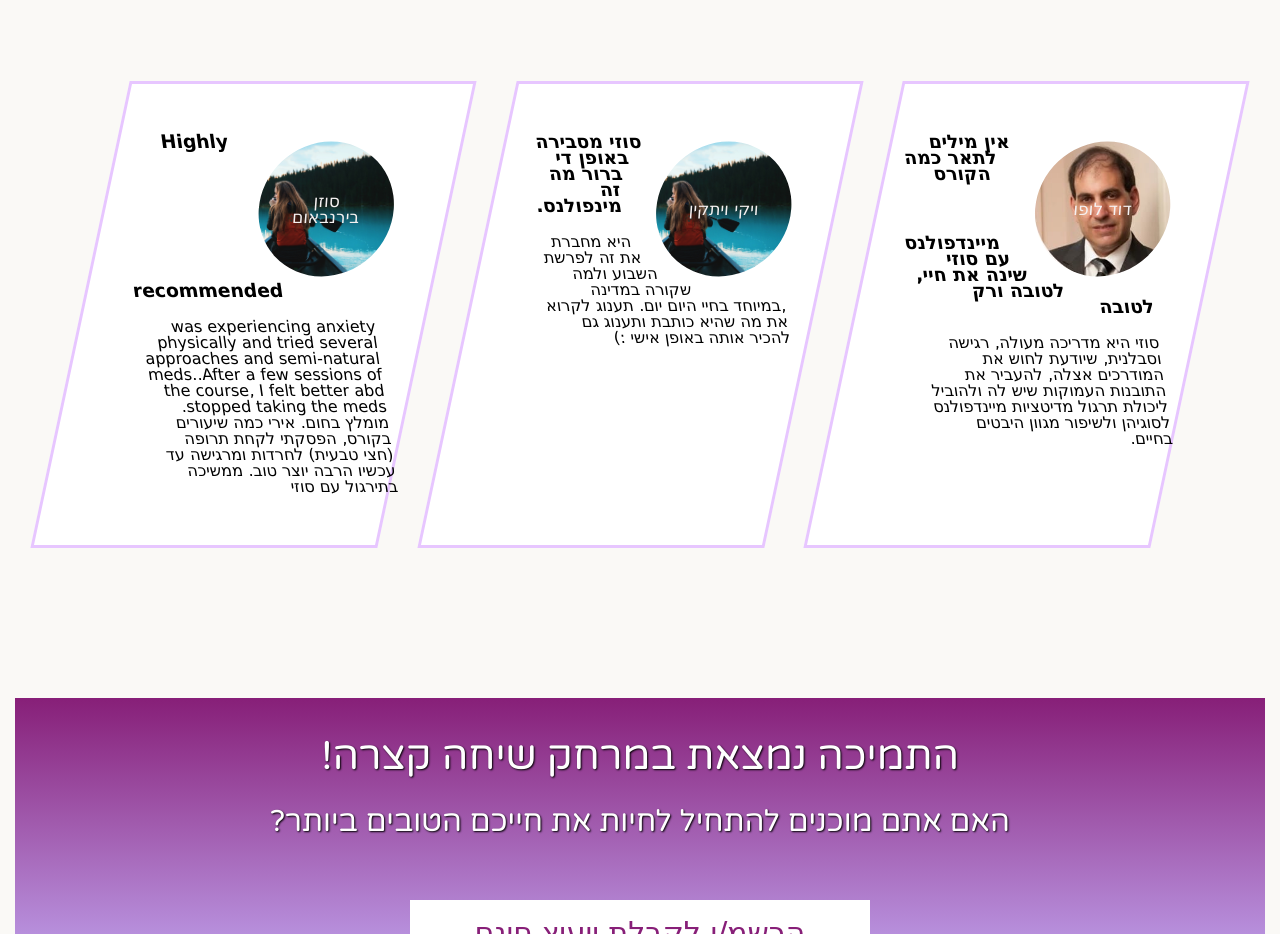
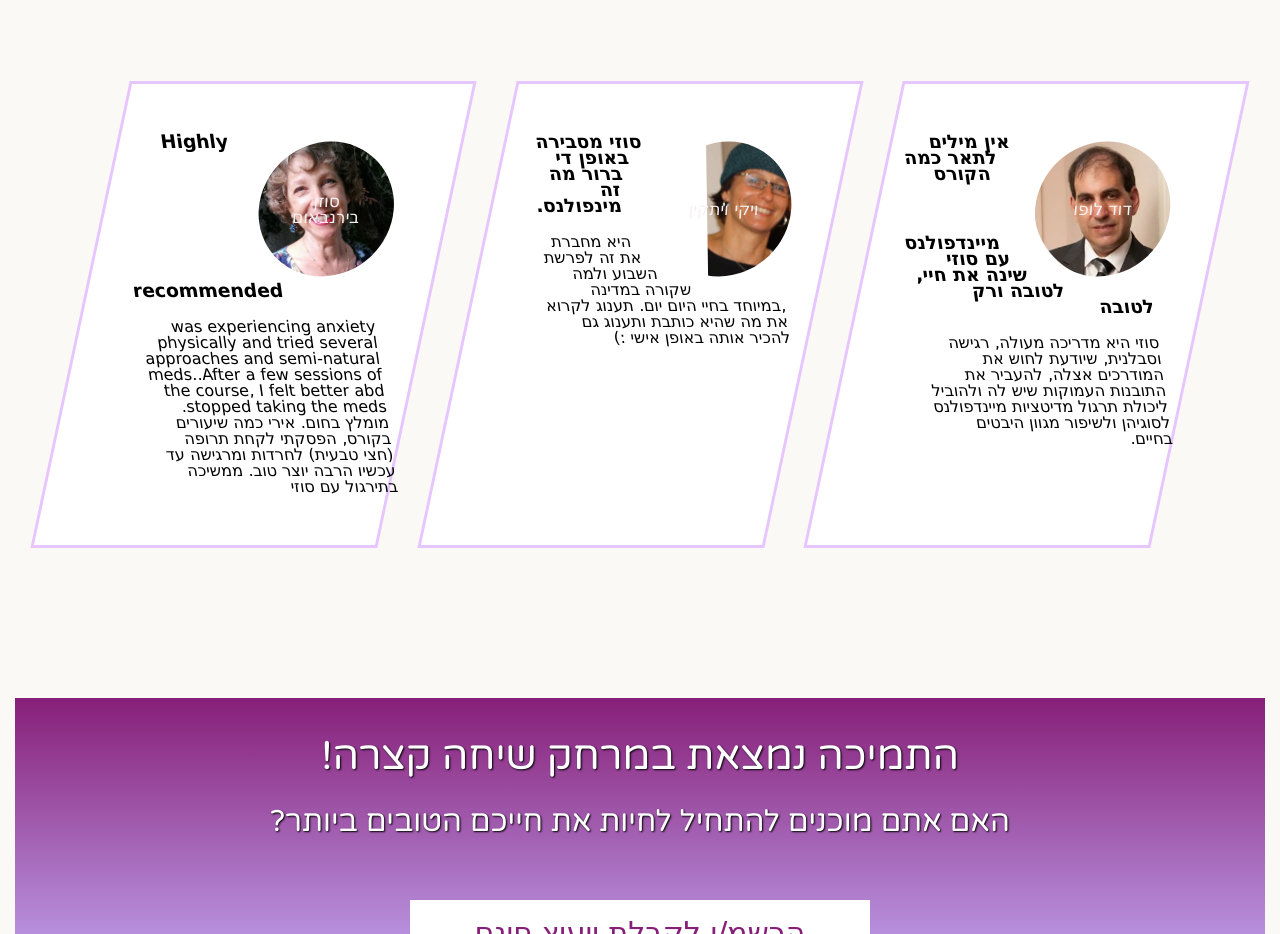
Before and after one commit to yaniv-ops/suzi, a website: page index.html in a window 1280 px wide. Shown: the part 2540-3474 px from the top of the page. Drawn offline with Linux system fonts and the light colour scheme; a web font is replaced by a local one.

```diff
--- a/index.html
+++ b/index.html
@@ -102,7 +102,7 @@
         <div class="review review-2">
             <div class="review__card">
                 <figure class="review__shape">
-                    <img class="review__img" src="imgs/nat-8.jpg" alt="Person outside">
+                    <img class="review__img" src="imgs/rev5.jpg" alt="Person outside">
                     <figcaption class="review__caption">ויקי ויתקין</figcaption>
                 </figure>
                 <div class="review__text">
@@ -116,7 +116,7 @@
         <div class="review review-3">
             <div class="review__card">
                 <figure class="review__shape">
-                    <img class="review__img" src="imgs/nat-8.jpg" alt="Person outside">
+                    <img class="review__img" src="imgs/rev1.jpg" alt="Person outside">
                     <figcaption class="review__caption">סוזן בירנבאום</figcaption>
                 </figure>
                 <div class="review__text">
--- a/sass/_content.scss
+++ b/sass/_content.scss
@@ -68,7 +68,8 @@
         @media only screen and (max-width: $bp-phone) {
 
             grid-column: 1/-1;
-
+            grid-row: 3/4;
+            padding: 2rem;
 
            }
 
```
Also changed, not shown: css/style.css, imgs/rev5.jpg (added).
